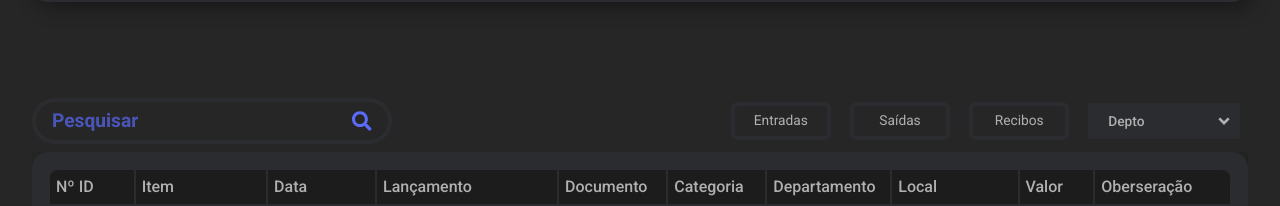
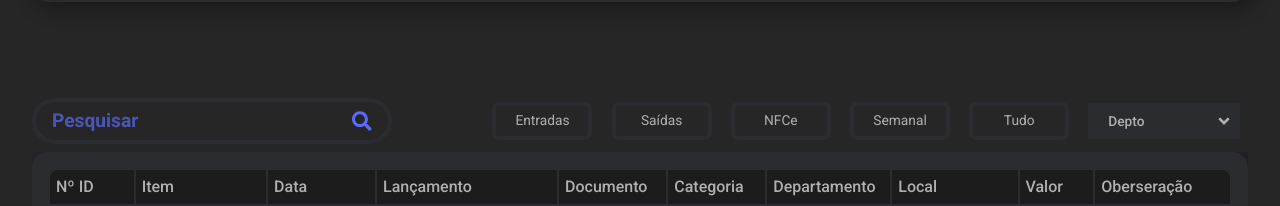
Before and after one commit to Fsouzza/chacal-servicev2, a React (Create React App) app: page / in a window 1280 px wide. Shown: the part 1523-1729 px from the top of the page. Built offline with nearby package versions, Linux system fonts and the light colour scheme.

Commit message:
component filtro por data

```diff
--- a/src/components/charts/index.tsx
+++ b/src/components/charts/index.tsx
@@ -20,7 +20,7 @@ ChartJS.register(
 );
 
 export const MyChart = () => {
-  const meses = [...items.map((lancamentos) => lancamentos.date.toLocaleString('pt-BR', {month: 'short'}).toUpperCase())];
+  const meses = [...items.sort((a,b) => a.date > b.date ? 1 : -1).map((lancamentos) => lancamentos.date.toLocaleString('pt-BR', {month: 'short'}).toUpperCase())];
   const listaMeses = [... new Set(meses)];
   const incomes = balanco('Entrada');
   const expanses = balanco('Saída');
--- a/src/pages/fluxoCaixa/buscador/buscador.tsx
+++ b/src/pages/fluxoCaixa/buscador/buscador.tsx
@@ -1,13 +1,18 @@
 import styles from './buscador.module.scss';
 import { FaSearch } from 'react-icons/fa';
 import { RiArrowDropDownLine } from 'react-icons/ri';
+import { FiltroData } from './../filtro/filtro';
 
 interface Props {
-	busca: string ;
+	busca: string;
 	setBusca: React.Dispatch<React.SetStateAction<string>>;
+  // eslint-disable-next-line @typescript-eslint/no-explicit-any
+  filter: (e: any) => void;
+  // eslint-disable-next-line @typescript-eslint/no-explicit-any
+  removeFilter: (e: any) => void;
 }
 
-export const Buscador = ({ busca, setBusca }: Props) => {
+export const Buscador = ({ busca, setBusca, filter, removeFilter }: Props) => {
   const departamentos = [{'nome' : 'Depto', 'value': ''}, {'nome' : 'Administrativo', 'value': 'Administrativo'}, {'nome' : 'Financeiro', 'value': 'Financeiro'}, {'nome' : 'Officeboy', 'value': 'Officeboy'}, {'nome' : 'Operacional', 'value': 'Operacional'}, {'nome' : 'RH', 'value': 'RH'}, {'nome' : 'Terceirizado', 'value': 'Terceirizado'}];
 
   function filterTag(value: string) {
@@ -16,7 +21,7 @@ export const Buscador = ({ busca, setBusca }: Props) => {
   }
 
   return (
-    <section className={styles.sBusca}>
+    <>
       <div className={styles.pesquisar}>
         <input
           value={busca}
@@ -38,9 +43,10 @@ export const Buscador = ({ busca, setBusca }: Props) => {
         </div>
         <div className={styles.tags__tag}>
           <button className={busca === 'NFCe' ? `${styles.btnActive}` : `${styles.tags__button}`} onClick={() => filterTag('NFCe')}>
-            Recibos
+            NFCe
           </button>
         </div>
+        <FiltroData filter={filter} removeFilter={removeFilter} />
         <div className={styles.tags__tag}>
           <select onChange={(evento) => setBusca(evento.target.value)}>
             {departamentos.map((dpto, index) => (
@@ -50,6 +56,6 @@ export const Buscador = ({ busca, setBusca }: Props) => {
           <span><RiArrowDropDownLine size={40} /></span>
         </div>
       </div>
-    </section>
+    </>
   );
 };
--- /dev/null
+++ b/src/pages/fluxoCaixa/filtro/filtro.tsx
@@ -0,0 +1,24 @@
+import styles from '../buscador/buscador.module.scss';
+import { ReactNode } from 'react';
+
+interface Props {
+  filter: (e: ReactNode) => void
+  removeFilter: (e: ReactNode) => void
+}
+
+export const FiltroData = ({ filter, removeFilter }: Props) => {
+  return(
+    <>
+      <div className={styles.tags__tag}>
+        <button className={styles.tags__button} type='button' onClick={(e) => filter(e.currentTarget.value)}>
+          Semanal
+        </button>
+      </div>
+      <div className={styles.tags__tag}>
+        <button className={styles.tags__button} type='button' onClick={(e) => removeFilter(e.currentTarget.value)}>
+          Tudo
+        </button>
+      </div>
+    </>
+  );
+};
--- a/src/pages/fluxoCaixa/index.tsx
+++ b/src/pages/fluxoCaixa/index.tsx
@@ -7,7 +7,7 @@ import { items } from '../../data/itens';
 import { Buscador } from './buscador/buscador';
 import { MyChart } from 'components/charts';
 import styles from './fluxoCaixa.module.scss';
-
+import styles2 from '../fluxoCaixa/buscador/buscador.module.scss';
 
 export const FluxoCaixa = () => {
   const [busca, setBusca] = useState('');
@@ -22,6 +22,20 @@ export const FluxoCaixa = () => {
     return regex.test(title);
   }
 
+  const filterByDate = () => {
+    const ano = new Date().getFullYear();
+    const mes = new Date().getMonth();
+    const dia = new Date().getDate();
+    const diaAtual = new Date(ano, mes, dia);
+    const diaFinal = new Date(ano, mes, dia - 7);
+    const dataFiltrada = items.filter((item) => item.date).filter(item => item.date >= diaFinal && item.date <= diaAtual);
+    setLista(dataFiltrada);
+  };
+
+  const removeFilterDate = () => {
+    setLista(items);
+  };
+
   useEffect(()=> {
     const somaEntrada = items.filter((item) => item.lancamentos === 'Entrada').reduce((acc, cur) => acc + cur.valor, 0);
     const somaSaida = items.filter((item) => item.lancamentos === 'Saída').reduce((acc, cur) => acc + cur.valor, 0);
@@ -35,7 +49,6 @@ export const FluxoCaixa = () => {
       || verificaBusca(item.local)
       || verificaBusca(item.lancamentos)
     );
-
     setEntrada(somaEntrada);
     setSaida(somaSaida);
     setTotal(contadorTotal);
@@ -55,7 +68,9 @@ export const FluxoCaixa = () => {
       </div>
       <MyChart />
       <AddFluxoCaixa />
-      <Buscador busca={busca} setBusca={setBusca} />
+      <div className={styles2.sBusca}>
+        <Buscador busca={busca} setBusca={setBusca} filter={filterByDate} removeFilter={removeFilterDate}  />
+      </div>
       <TabelaCaixa items={lista} />
     </>
   );
```
